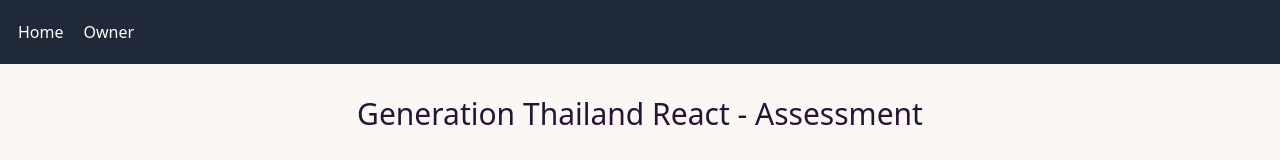
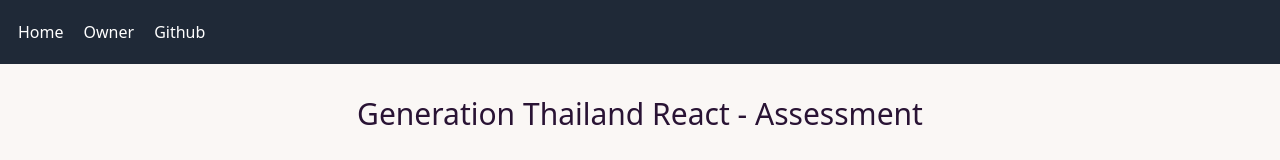
Before and after one commit to virachai/39-virachai-react, a React (Vite) app: page / in a window 1280 px wide. Shown: the top 160 px of the page. Built offline with nearby package versions, Linux system fonts and the light colour scheme; no server answers.

Commit message:
add link github

```diff
--- a/src/components/Navbar/Navbar.jsx
+++ b/src/components/Navbar/Navbar.jsx
@@ -10,7 +10,11 @@ const Navbar = () => {
       <ul>
         <NavbarItem text="Home" link="/" />
         <NavbarItem text="Owner" link="/owner" />
-        {/* <NavbarItem text="Contact" link="/contact" /> */}
+        <NavbarItem
+          text="Github"
+          target="_blank"
+          link="https://github.com/virachai/39-virachai-react"
+        />
       </ul>
     </nav>
   );
--- a/src/components/Navbar/NavbarItem.jsx
+++ b/src/components/Navbar/NavbarItem.jsx
@@ -4,10 +4,13 @@ import PropTypes from "prop-types";
 import { Link } from "react-router-dom";
 import uiStyles from "./NavbarItem.module.css";
 
-const NavbarItem = ({ text, link }) => {
+const NavbarItem = ({ text, link, target }) => {
   return (
     <li className={`${uiStyles.navbarItem}`}>
-      <Link to={link}>{text}</Link>
+      {" "}
+      <Link to={link} target={target ? "_blank" : undefined}>
+        {text}
+      </Link>{" "}
     </li>
   );
 };
@@ -15,6 +18,7 @@ const NavbarItem = ({ text, link }) => {
 NavbarItem.propTypes = {
   text: PropTypes.string.isRequired,
   link: PropTypes.string.isRequired,
+  target: PropTypes.string,
 };
 
 export default NavbarItem;
```
